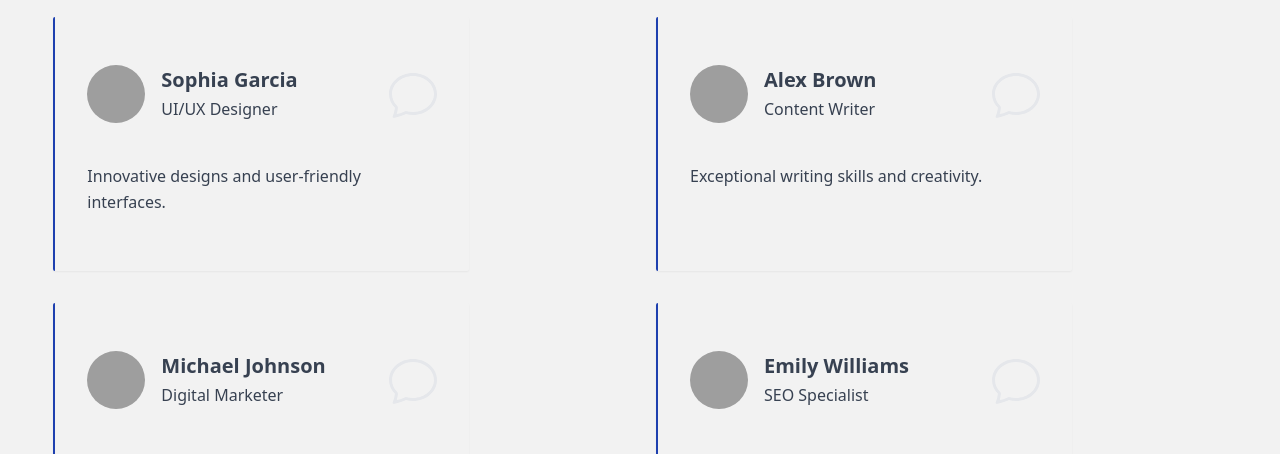
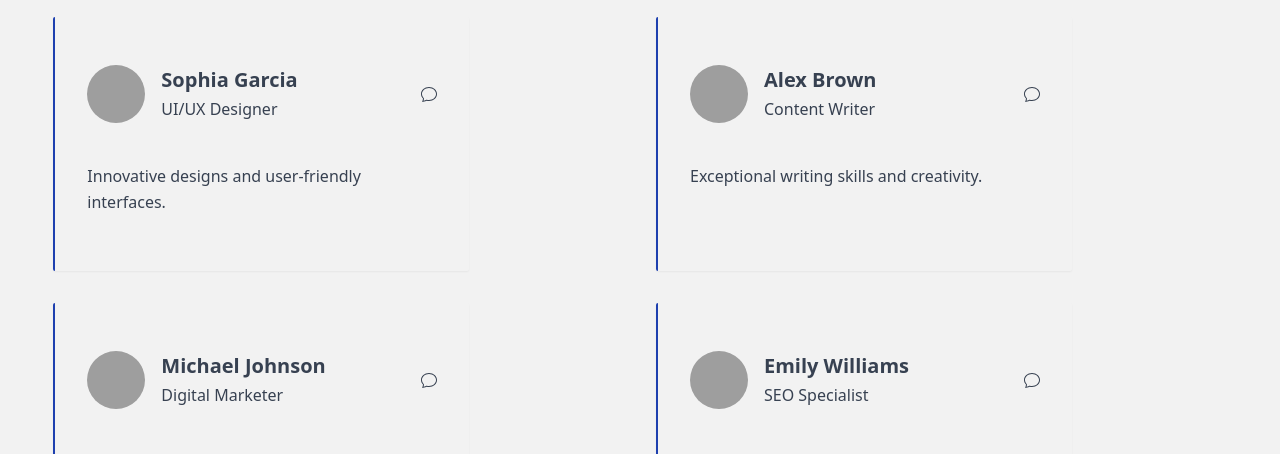
Before and after one commit to Kj-RahiL/mart-place-client, a React (Vite) app: page / in a window 1280 px wide. Shown: the part 2431-2885 px from the top of the page. Built offline with nearby package versions, Linux system fonts and the light colour scheme; no server answers; grey boxes are pictures that could not be loaded.

Commit message:
add framstact mption

```diff
--- a/package.json
+++ b/package.json
@@ -13,6 +13,7 @@
     "aos": "^2.3.4",
     "axios": "^1.6.0",
     "firebase": "^10.5.2",
+    "framer-motion": "^10.16.4",
     "localforage": "^1.10.0",
     "lottie-react": "^2.4.0",
     "match-sorter": "^6.3.1",
--- a/src/Components/Home/ClientsReview/ClientCart.jsx
+++ b/src/Components/Home/ClientsReview/ClientCart.jsx
@@ -1,9 +1,14 @@
 import { BsChat } from "react-icons/bs";
+import { motion } from "framer-motion";
 
 const ClientCart = ({ client }) => {
     const {clientName, img, position, reviews}=client
     return (
-        <div className="border-l-2 border-blue-800 card-body shadow-sm bg-gray-50 relative flex w-full max-w-[26rem] flex-col rounded-sm bg-transparent bg-clip-border text-gray-700">
+        <motion.div
+        whileHover={{ scale: 1.1 }}
+        whileTap={{ scale: 0.9 }}
+        className="border-l-2 border-blue-800 card-body shadow-sm bg-gray-50 relative flex w-full max-w-[26rem] flex-col rounded-sm bg-transparent bg-clip-border text-gray-700"
+      >
         <div className="relative flex items-center gap-4 pt-0 pb-8 mx-0 mt-4 overflow-hidden text-gray-700 bg-transparent shadow-none rounded-xl bg-clip-border">
           <img
             src={img}
@@ -15,20 +20,21 @@ const ClientCart = ({ client }) => {
               <h5 className="block font-sans text-xl antialiased font-semibold leading-snug tracking-normal text-blue-gray-900">
                 {clientName}
               </h5>
-
             </div>
             <p className="block font-sans text-base antialiased font-light leading-relaxed text-blue-gray-900">
               {position}
             </p>
           </div>
-                <h3 className="text-gray-200 text-5xl"><BsChat></BsChat></h3>
+          <motion.h3 whileHover={{ scale: 1.2 }}>
+            <BsChat />
+          </motion.h3>
         </div>
         <div className="mb-6">
           <p className="block font-sans text-base antialiased font-light leading-relaxed text-inherit">
             {reviews}
           </p>
         </div>
-        </div>
+      </motion.div>
     );
 };
 
--- a/src/Components/Home/JobDetails/JobDetails.jsx
+++ b/src/Components/Home/JobDetails/JobDetails.jsx
@@ -3,6 +3,7 @@ import { useLoaderData } from "react-router-dom";
 import { AuthContext } from "../../../Provider/AuthProvider";
 import { toast } from "react-toastify";
 import axios from "axios";
+import { motion } from "framer-motion";
 
 const JobDetails = () => {
     const { user } = useContext(AuthContext)
@@ -36,7 +37,8 @@ const JobDetails = () => {
             console.log(myBid)
     }
     return (
-        <div className="card w-96 mx-auto mt-20 bg-slate-50 shadow-md">
+        <motion.div whileHover={{ scale: 1.1 }}
+        whileTap={{ scale: 0.9 }} className="card w-96 mx-auto mt-20 bg-slate-50 shadow-md">
             <div className="card-body">
 
                 <h2 className="text-2xl font-bold text-[#4e002d]">{title}</h2>
@@ -108,7 +110,7 @@ const JobDetails = () => {
                     </dialog>
                 </div>
             </div>
-        </div>
+        </motion.div>
     );
 };
 
--- a/src/Components/Home/WhyChoose.jsx/WhyChooseCart.jsx
+++ b/src/Components/Home/WhyChoose.jsx/WhyChooseCart.jsx
@@ -1,19 +1,23 @@
-
+import { motion } from "framer-motion";
 
 const WhyChooseCart = ({ cart }) => {
-    const {id, title, icons, description} = cart
+    const { id, title, icons, description } = cart
 
     return (
-        <div className="card bg-white shadow-xl">
+        <motion.div whileHover={{ scale: 1.1 }}
+            whileTap={{ scale: 0.9 }} className="card bg-white shadow-xl">
             <h2 className="text-4xl pl-10 pt-8 text-[#00615437]">0{id}</h2>
             <figure className="px-10 pt-10">
-                <img src={icons} alt="Shoes" className="rounded-xl w-20" />
+                <motion.h3 whileHover={{ scale: 1.2 }}>
+
+                    <img src={icons} alt="Shoes" className="rounded-xl w-20" />
+                </motion.h3>
             </figure>
             <div className="card-body items-center text-center">
                 <h2 className="text-2xl text-[#4e002d] font-bold">{title}</h2>
                 <p>{description}</p>
             </div>
-        </div>
+        </motion.div>
     );
 };
 
--- a/src/Components/Home/WhyChoose.jsx/WhyChose.jsx
+++ b/src/Components/Home/WhyChoose.jsx/WhyChose.jsx
@@ -1,5 +1,6 @@
 import { useEffect, useState } from "react";
 import WhyChooseCart from "./WhyChooseCart";
+
 
 
 const WhyChose = () => {
@@ -11,7 +12,7 @@ const WhyChose = () => {
     },[])
 
     return (
-        <div>
+        <div >
              <h2 className="text-4xl font-bold text-center pt-10 my-3  text-[#4e0061]">Why Choose <span className="text-[#ff0061]"> MartPlace</span></h2>
             <p className="text-[#4e0061] text-2xl mb-10  text-center font-light w-4/5 lg:w-1/2 mx-auto"> <span className="text-[#4e0061]"> MartPlace</span> essential to highlight the unique benefits and value propositions that your marketplace offers to both buyers and sellers.</p>
             <div className="grid grid-cols-1 md:grid-cols-3 gap-8 mx-auto w-11/12 pb-10">
--- a/src/Components/Shared/Navbar.jsx
+++ b/src/Components/Shared/Navbar.jsx
@@ -2,11 +2,11 @@ import { Link, NavLink } from "react-router-dom";
 import { AuthContext } from "../../Provider/AuthProvider";
 import { useContext } from "react";
 import { toast } from "react-toastify";
-
-
+import { motion } from "framer-motion";
 
 const Navbar = () => {
     const {user, logOut} = useContext(AuthContext)
+
     const handleSignOut = () => {
         logOut()
             .then(() => {
@@ -78,8 +78,10 @@ const Navbar = () => {
 
 
     </>
+
+
     return (
-        <div className="navbar bg-base-100">
+        <motion.div className="navbar bg-base-100" initial={{ opacity: 0 }} animate={{ opacity: 1 }}>
             <div className="navbar-start">
                 <div className="dropdown">
                     <label tabIndex={0} className="btn btn-ghost lg:hidden">
@@ -118,7 +120,7 @@ const Navbar = () => {
                 }
 
             </div>
-        </div>
+        </motion.div>
     );
 };
 
```
Also changed, not shown: 1 other file (tests, documents, lock files or other folders). Lines whose indentation alone changed are shown as unchanged.
